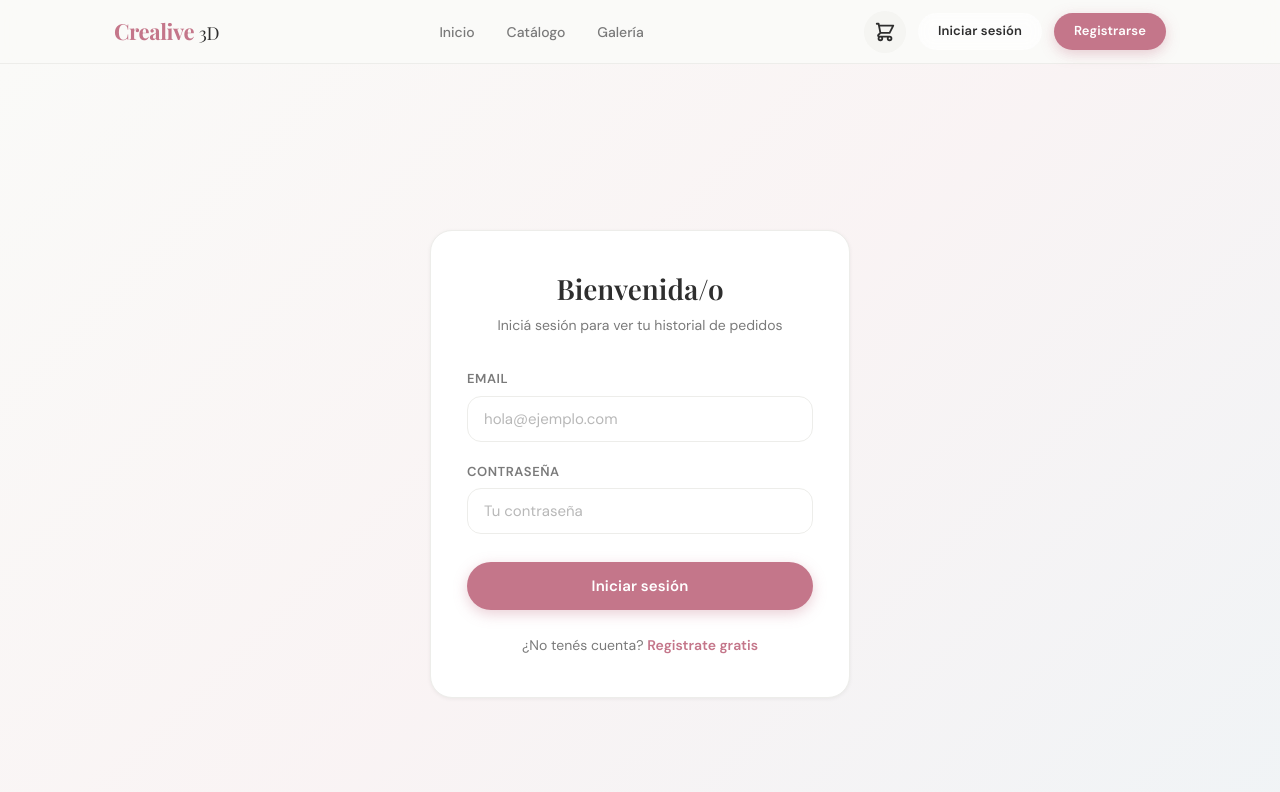
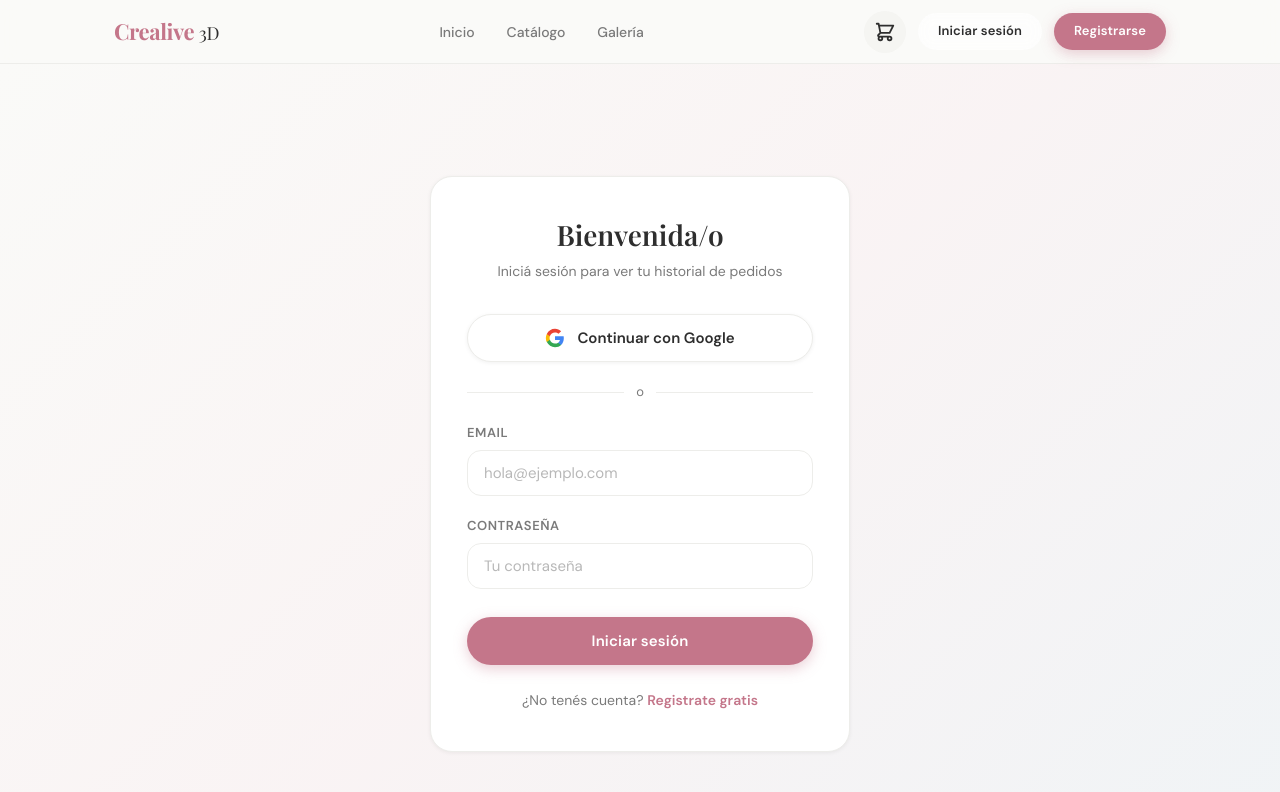
Before and after one commit to joseaangeldp/crealive-3d, a React (Vite) app: page /login in a window 1280 px wide. Shown: the top 792 px of the page. Built offline with nearby package versions, Linux system fonts and the light colour scheme; no server answers.

Commit message:
feat: Google OAuth login, email notifications on order status change

```diff
--- a/src/pages/Auth.css
+++ b/src/pages/Auth.css
@@ -68,3 +68,60 @@
 .auth-switch a:hover {
     text-decoration: underline;
 }
+
+/* ─── Google button ─── */
+.btn-google {
+    display: flex;
+    align-items: center;
+    justify-content: center;
+    gap: 12px;
+    width: 100%;
+    padding: 13px 20px;
+    background: #fff;
+    border: 1.5px solid var(--color-border);
+    border-radius: var(--radius-full);
+    font-family: var(--font-body);
+    font-size: 15px;
+    font-weight: 600;
+    color: var(--color-text);
+    cursor: pointer;
+    transition: all var(--transition);
+    box-shadow: 0 1px 4px rgba(0, 0, 0, 0.06);
+    margin-bottom: 4px;
+}
+
+.btn-google:hover {
+    border-color: #4285F4;
+    box-shadow: 0 3px 10px rgba(66, 133, 244, 0.15);
+    transform: translateY(-1px);
+}
+
+.btn-google:disabled {
+    opacity: 0.6;
+    cursor: not-allowed;
+    transform: none;
+}
+
+.btn-google__icon {
+    width: 20px;
+    height: 20px;
+    flex-shrink: 0;
+}
+
+/* ─── Divider ─── */
+.auth-divider {
+    display: flex;
+    align-items: center;
+    gap: 12px;
+    margin: 20px 0;
+    color: var(--color-text-muted);
+    font-size: 13px;
+}
+
+.auth-divider::before,
+.auth-divider::after {
+    content: '';
+    flex: 1;
+    height: 1px;
+    background: var(--color-border);
+}
--- a/src/pages/Login.jsx
+++ b/src/pages/Login.jsx
@@ -1,9 +1,10 @@
 // ============================================================
-// src/pages/Login.jsx — Inicio de sesión
+// src/pages/Login.jsx — Inicio de sesión + Google OAuth
 // ============================================================
 import { useState } from 'react'
 import { Link, useNavigate } from 'react-router-dom'
 import { useAuth } from '../contexts/AuthContext'
+import { supabase } from '../lib/supabase'
 import './Auth.css'
 
 export default function Login() {
@@ -12,6 +13,7 @@ export default function Login() {
     const [form, setForm] = useState({ email: '', password: '' })
     const [error, setError] = useState('')
     const [loading, setLoading] = useState(false)
+    const [oauthLoading, setOauthLoading] = useState(false)
 
     const handleChange = e => setForm(f => ({ ...f, [e.target.name]: e.target.value }))
 
@@ -29,6 +31,15 @@ export default function Login() {
         }
     }
 
+    const handleGoogle = async () => {
+        setOauthLoading(true)
+        await supabase.auth.signInWithOAuth({
+            provider: 'google',
+            options: { redirectTo: `${window.location.origin}/` },
+        })
+        setOauthLoading(false)
+    }
+
     return (
         <div className="auth-page">
             <div className="auth-card card">
@@ -36,6 +47,24 @@ export default function Login() {
                     <h1>Bienvenida/o</h1>
                     <p>Iniciá sesión para ver tu historial de pedidos</p>
                 </div>
+
+                {/* Google OAuth */}
+                <button
+                    className="btn-google"
+                    onClick={handleGoogle}
+                    disabled={oauthLoading}
+                    type="button"
+                >
+                    <svg className="btn-google__icon" viewBox="0 0 24 24" xmlns="http://www.w3.org/2000/svg">
+                        <path d="M22.56 12.25c0-.78-.07-1.53-.2-2.25H12v4.26h5.92c-.26 1.37-1.04 2.53-2.21 3.31v2.77h3.57c2.08-1.92 3.28-4.74 3.28-8.09z" fill="#4285F4" />
+                        <path d="M12 23c2.97 0 5.46-.98 7.28-2.66l-3.57-2.77c-.98.66-2.23 1.06-3.71 1.06-2.86 0-5.29-1.93-6.16-4.53H2.18v2.84C3.99 20.53 7.7 23 12 23z" fill="#34A853" />
+                        <path d="M5.84 14.09c-.22-.66-.35-1.36-.35-2.09s.13-1.43.35-2.09V7.07H2.18C1.43 8.55 1 10.22 1 12s.43 3.45 1.18 4.93l2.85-2.22.81-.62z" fill="#FBBC05" />
+                        <path d="M12 5.38c1.62 0 3.06.56 4.21 1.64l3.15-3.15C17.45 2.09 14.97 1 12 1 7.7 1 3.99 3.47 2.18 7.07l3.66 2.84c.87-2.6 3.3-4.53 6.16-4.53z" fill="#EA4335" />
+                    </svg>
+                    {oauthLoading ? 'Redirigiendo...' : 'Continuar con Google'}
+                </button>
+
+                <div className="auth-divider"><span>o</span></div>
 
                 <form onSubmit={handleSubmit} className="auth-form">
                     <div className="form-group">
--- a/src/pages/Register.jsx
+++ b/src/pages/Register.jsx
@@ -1,9 +1,10 @@
 // ============================================================
-// src/pages/Register.jsx — Registro de clientes
+// src/pages/Register.jsx — Registro de clientes + Google OAuth
 // ============================================================
 import { useState } from 'react'
 import { Link, useNavigate } from 'react-router-dom'
 import { useAuth } from '../contexts/AuthContext'
+import { supabase } from '../lib/supabase'
 import './Auth.css'
 
 export default function Register() {
@@ -12,6 +13,7 @@ export default function Register() {
     const [form, setForm] = useState({ nombre: '', email: '', whatsapp: '', password: '' })
     const [error, setError] = useState('')
     const [loading, setLoading] = useState(false)
+    const [oauthLoading, setOauthLoading] = useState(false)
 
     const handleChange = e => setForm(f => ({ ...f, [e.target.name]: e.target.value }))
 
@@ -29,6 +31,15 @@ export default function Register() {
         }
     }
 
+    const handleGoogle = async () => {
+        setOauthLoading(true)
+        await supabase.auth.signInWithOAuth({
+            provider: 'google',
+            options: { redirectTo: `${window.location.origin}/` },
+        })
+        setOauthLoading(false)
+    }
+
     return (
         <div className="auth-page">
             <div className="auth-card card">
@@ -36,6 +47,24 @@ export default function Register() {
                     <h1>Crear cuenta</h1>
                     <p>Unite a Crealive 3D y empezá a diseñar tus piezas</p>
                 </div>
+
+                {/* Google OAuth */}
+                <button
+                    className="btn-google"
+                    onClick={handleGoogle}
+                    disabled={oauthLoading}
+                    type="button"
+                >
+                    <svg className="btn-google__icon" viewBox="0 0 24 24" xmlns="http://www.w3.org/2000/svg">
+                        <path d="M22.56 12.25c0-.78-.07-1.53-.2-2.25H12v4.26h5.92c-.26 1.37-1.04 2.53-2.21 3.31v2.77h3.57c2.08-1.92 3.28-4.74 3.28-8.09z" fill="#4285F4" />
+                        <path d="M12 23c2.97 0 5.46-.98 7.28-2.66l-3.57-2.77c-.98.66-2.23 1.06-3.71 1.06-2.86 0-5.29-1.93-6.16-4.53H2.18v2.84C3.99 20.53 7.7 23 12 23z" fill="#34A853" />
+                        <path d="M5.84 14.09c-.22-.66-.35-1.36-.35-2.09s.13-1.43.35-2.09V7.07H2.18C1.43 8.55 1 10.22 1 12s.43 3.45 1.18 4.93l2.85-2.22.81-.62z" fill="#FBBC05" />
+                        <path d="M12 5.38c1.62 0 3.06.56 4.21 1.64l3.15-3.15C17.45 2.09 14.97 1 12 1 7.7 1 3.99 3.47 2.18 7.07l3.66 2.84c.87-2.6 3.3-4.53 6.16-4.53z" fill="#EA4335" />
+                    </svg>
+                    {oauthLoading ? 'Redirigiendo...' : 'Continuar con Google'}
+                </button>
+
+                <div className="auth-divider"><span>o registrate con email</span></div>
 
                 <form onSubmit={handleSubmit} className="auth-form">
                     <div className="form-group">
--- a/src/pages/admin/AdminOrders.jsx
+++ b/src/pages/admin/AdminOrders.jsx
@@ -4,7 +4,7 @@
 // ============================================================
 import { useEffect, useState } from 'react'
 import { supabase } from '../../lib/supabase'
-import { ESTADOS_PEDIDO } from '../../config'
+import { ESTADOS_PEDIDO, RESEND_API_KEY } from '../../config'
 
 const BADGE = {
     'pendiente': 'badge-pendiente',
@@ -37,6 +37,55 @@ export default function AdminOrders() {
     const cambiarEstado = async (id, nuevoEstado) => {
         await supabase.from('pedidos').update({ estado: nuevoEstado }).eq('id', id)
         setPedidos(prev => prev.map(p => p.id === id ? { ...p, estado: nuevoEstado } : p))
+
+        // Enviar email al cliente si el estado avanzó
+        if (nuevoEstado === 'en producción' || nuevoEstado === 'entregado') {
+            try {
+                const pedido = pedidos.find(p => p.id === id)
+                const email = pedido?.clientes?.email
+                const nombre = pedido?.clientes?.nombre || 'Cliente'
+                if (!email || !RESEND_API_KEY || RESEND_API_KEY === 're_xxxxxxxxxx') return
+
+                const statusLink = `${window.location.origin}/pedido/${id}`
+                const emoji = nuevoEstado === 'entregado' ? '🎉' : '⚙️'
+                const titulo = nuevoEstado === 'entregado'
+                    ? '¡Tu pedido fue entregado!'
+                    : 'Tu pedido está en producción'
+                const desc = nuevoEstado === 'entregado'
+                    ? 'Ya está listo y en camino. ¡Esperamos que lo disfrutes!'
+                    : 'Estamos fabricando tu pieza con mucho amor. Pronto estará lista.'
+
+                await fetch('https://api.resend.com/emails', {
+                    method: 'POST',
+                    headers: {
+                        'Authorization': `Bearer ${RESEND_API_KEY}`,
+                        'Content-Type': 'application/json',
+                    },
+                    body: JSON.stringify({
+                        from: 'Crealive 3D <noreply@crealive3d.com>',
+                        to: [email],
+                        subject: `${emoji} ${titulo} — Crealive 3D`,
+                        html: `
+                            <div style="font-family:sans-serif;max-width:520px;margin:0 auto;padding:32px 24px;background:#FAFAF8;border-radius:16px">
+                                <h1 style="font-family:Georgia,serif;color:#C4768A;font-size:26px;margin-bottom:4px">Crealive 3D</h1>
+                                <p style="color:#7a7a7a;font-size:13px;margin-bottom:28px">Impresión 3D personalizada</p>
+                                <div style="background:#fff;border-radius:12px;padding:28px;border:1px solid #EDEDEA;text-align:center">
+                                    <div style="font-size:48px;margin-bottom:16px">${emoji}</div>
+                                    <h2 style="color:#2E2E2E;font-size:22px;margin-bottom:10px">${titulo}</h2>
+                                    <p style="color:#555;line-height:1.6;margin-bottom:24px">Hola ${nombre}, ${desc}</p>
+                                    <a href="${statusLink}" style="display:inline-block;background:#C4768A;color:#fff;padding:12px 28px;border-radius:24px;text-decoration:none;font-weight:700;font-size:15px">
+                                        Ver estado de mi pedido
+                                    </a>
+                                </div>
+                                <p style="font-size:12px;color:#aaa;margin-top:24px;text-align:center">
+                                    Recibís este email porque realizaste un pedido en Crealive 3D.
+                                </p>
+                            </div>
+                        `,
+                    }),
+                })
+            } catch (_) { /* Si falla el email, no interrumpe el flujo */ }
+        }
     }
 
     const abrirDetalle = async (pedido) => {
```
